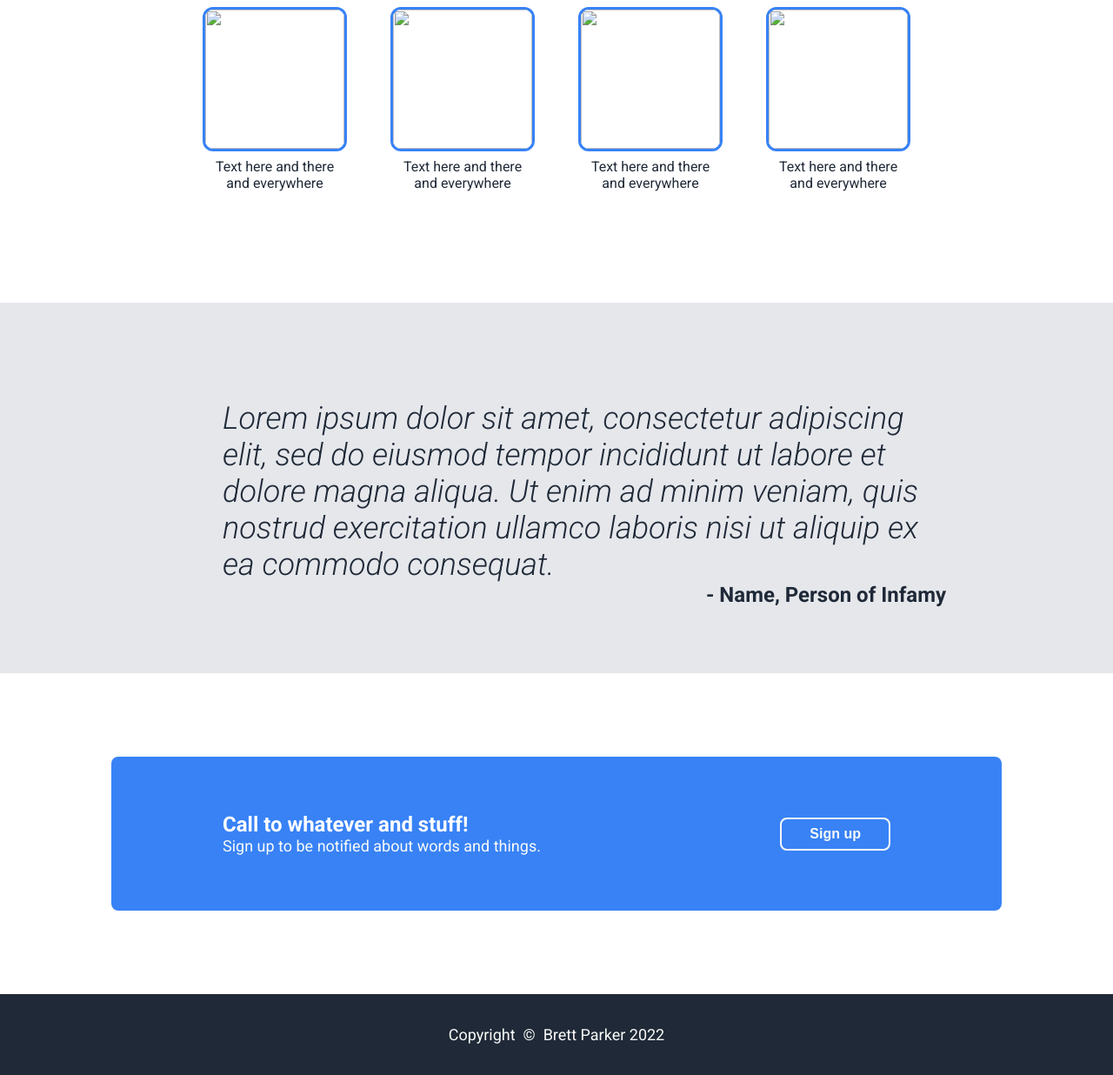
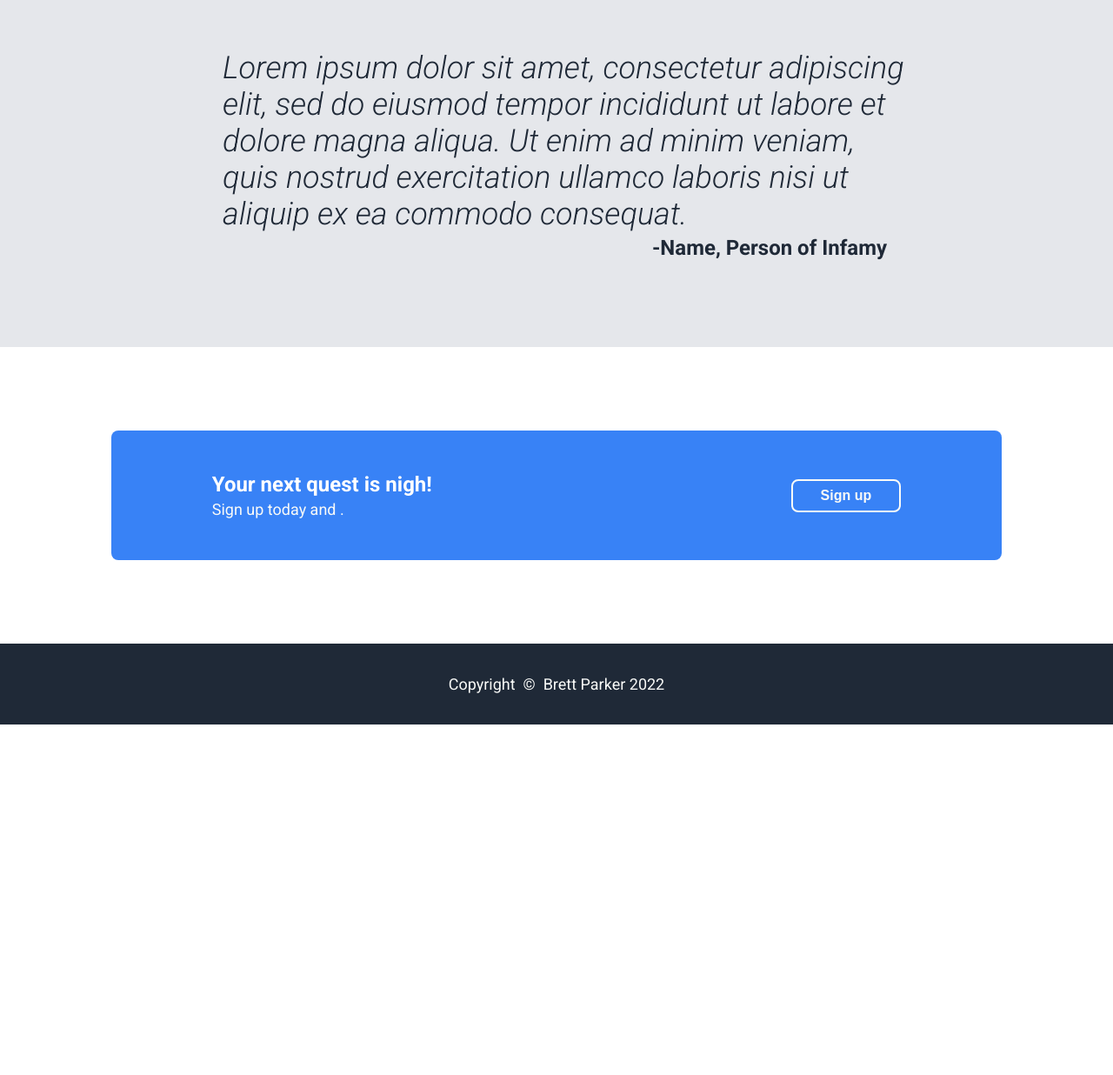
Before and after one commit to absentminded-lich/byte-sized-bulletin-board, a plain HTML site: page index.html in a window 1280 px wide. Shown: the part 434-1670 px from the top of the page at 87% size. After the commit the page ends 1267 px from the top, so only its background shows below. Drawn offline with Linux system fonts and the light colour scheme.

Commit message:
Finalize flex on quote, register, and footer

```diff
--- a/index.html
+++ b/index.html
@@ -11,20 +11,18 @@
     <body>
         <div class="header">
             <div class="header-content">
-                <div class="nav">
-                    <h2>Byte-Sized Bulletin Board</h2>
-                    <div class="nav-links">
+                <div class="header-logo">Byte-Sized Bulletin Board</div>
+                <div class="header-link">
                     <ul>
                     <li><a href=".">Link One</a></li>
                         <li><a href=".">Link Two</a></li>
                         <li><a href=".">Link Three</a></li>
                     </ul>
                 </div>
-                </div>
                 <div class="hero">
                     <div class="hero-desc">
-                        <h1>Hero but a longer name</h1>
-                        <p>Hero description but now with more description and less hero. Or is it less description? I'm honestly not sure.</p>
+                        <div class="hero-main">Hero but a longer name</div>
+                        <div class="hero-second">Hero description but now with more description and less hero. Or is it less description? I'm honestly not sure.</div>
                         <button>Sign up</button>
                     </div>
                     <img src=".">
@@ -33,23 +31,22 @@
         </div>
         <div class="info">
             <div class="info-content">
-                <h2>Some random information.</h2>
+                <div class="info-header">Some random information.</div>
                 <div class="info-container">
-                    <div class="RENAME-ME">
                     <img src=".">
-                        <div class="info-text">Text here and there and everywhere</div>
+                    <div>Text here and there and everywhere</div>
                 </div>
-                    <div class="RENAME-ME">
+                <div class="info-container">
                     <img src=".">
-                        <div class="info-text">Text here and there and everywhere</div>
+                    <div>Text here and there and everywhere</div>
                 </div>
-                    <div class="RENAME-ME">
+                <div class="info-container">
                     <img src=".">
-                        <div class="info-text">Text here and there and everywhere</div>
+                    <div>Text here and there and everywhere</div>
                 </div>
-                    <div class="RENAME-ME">
+                <div class="info-container">
                     <img src=".">
-                        Text here and there and everywhere
+                    <div>Text here and there and everywhere</div>
                 </div>
                 </div>
             </div>
@@ -59,24 +56,18 @@
                 <div class="quote-text">
                     Lorem ipsum dolor sit amet, consectetur adipiscing elit, sed do eiusmod tempor incididunt ut labore et dolore magna aliqua. Ut enim ad minim veniam, quis nostrud exercitation ullamco laboris nisi ut aliquip ex ea commodo consequat.
                 </div>
-                <div class="quotee">
-                    - Name, Person of Infamy
-                </div>
+                <div class="quotee">-Name, Person of Infamy</div>
             </div>
         </div>
         <div class="register">
             <div class="register-content">
-                <div class="register-container">
                 <div class="register-text">
-                        <h2>Call to whatever and stuff!</h2>
-                        <p>Sign up to be notified about words and things.</p>
+                    <div class="register-main">Your next quest is nigh!</div>
+                    <div class="register-second">Sign up today and .</div>
                 </div>
                 <button>Sign up</button>
             </div>
         </div>
-        </div>
-        <div class="footer">
-            Copyright&nbsp;&nbsp;&#169;&nbsp;&nbsp;Brett Parker 2022
-        </div>
+        <div class="footer">Copyright&nbsp;&nbsp;&#169;&nbsp;&nbsp;Brett Parker 2022</div>
     </body>
 </html>
--- a/style.css
+++ b/style.css
@@ -3,14 +3,12 @@ body {
     margin: 0;
     display: flex;
     flex-direction: column;
-    color: #f9faf8;
 }
 a {
     text-decoration: none;
     color: #f9faf8;
 }
 p {
-    font-size: 18px;
     margin: 0;
 }
 button {
@@ -18,21 +16,8 @@ button {
     font-size: 16px;
     padding: 8px 32px;
     border-radius: 8px;
-}
-h1 {
-    font-size: 48px;
-    font-weight: 800;
-    margin: 0;
-}
-h2 {
-    font-size: 36px;
-    font-weight: 800;
-    margin: 0;
-}
-h3 {
-    font-size: 24px;
-    font-weight: 700;
-    margin: 0;
+    background-color: #3882f6;
+    color: #f9faf8;
 }
 ul {
     list-style: none;
@@ -40,29 +25,175 @@ ul {
     padding: 0;
 }
 
+.header {
+    background-color: #1f2937;
+    display: flex;
+    flex-direction: column;
+    align-items: center;
+    padding: 16px 16px 0;
+ }
+
+.info {
+    display: flex;
+    justify-content: center;
+    color: #1f2937;
+}
+
+.quote {
+    background-color: #e5e7eb;
+    color: #1f2937;
+    display: flex;
+    flex-direction: column;
+    align-items: center;
+}
+.quote-content {
+    max-width: 800px;
+    width: 100%;
+
+}
+.quote-text {
+    font-size: 36px;
+    font-weight: 300;
+    font-style: italic;
+    padding-top: 128px;
+    padding-left: 16px;
+}
+.quotee {
+    text-align: right;
+    font-size: 24px;
+    font-weight: 700;
+    padding-top: 4px;
+    padding-bottom: 100px;
+    padding-right: 20px;
+}
+
+.register {
+    display: flex;
+    justify-content: center;
+}
+.register-content {
+    max-width: 1024px;
+    width: 100%;
+    background-color: #3882f6;
+    color: #f9faf8;
+    border-radius: 8px;
+    margin: 96px 0;
+    display: flex;
+    justify-content: space-evenly;
+}
+.register-text {
+    display: flex;
+    flex-direction: column;
+    padding: 48px 0;
+    width: 550px;
+}
+.register-content button {
+    border: 2px solid #f9faf8;
+    align-self: center;
+}
+.register-main {
+    font-size: 24px;
+    color: #ffffff;
+    font-weight: 700;
+    margin-bottom: 4px;
+}
+.register-second {
+    font-size: 18px;
+}
+
+.footer {
+    background-color: #1f2937;
+    color: #f9faf8;
+    font-size: 18px;
+    text-align: center;
+    padding: 36px;
+}
+/*
+
+.hero-main {
+    font-size: 48px;
+    font-weight: 800;
+    color: #f9faf8;
+}
+.hero-second,
+.header-link {
+    font-size: 18px;
+    color: #e5e7eb;
+}
+.header-content,
+.register-content {
+    max-width: 1024px;
+    width: 100%;
+}
+
+.header ul {
+    display: flex;
+    gap: 24px;
+}
+.header-logo {
+    font-size: 24px;
+    color: #f9faf8;
+}
+
+
+.info img {
+    width: 160px;
+    height: 160px;
+    border: 3px solid #3882f6;
+    border-radius: 12px;
+    margin-bottom: 8px;
+}
+.info-content {
+    max-width: 800px;
+    width: 100%;
+    display: flex;
+    flex-direction: column;
+    align-items: center;
+}
+.info-header {
+    font-size: 36px;
+    font-weight: 800;
+    color: #1f2937;
+    margin-top: 48px;
+    margin-bottom: 48px;
+}
+.info-container {
+    display: flex;
+    justify-content: space-between;
+    width: 100%;
+    flex-wrap: wrap;
+    margin-bottom: 128px;
+}
+.RENAME-ME {
+    max-width: 160px;
+    text-align: center;
+    color: #1f2937;
+}
+
+
+
+
+
+
+
+
+
+
+.btn-bg,
+.register {
+    background: #3882f6;
+}
+
+
+
+
+
 .header,
 .footer {
     background-color: #1f2937;
     color: #f9faf8;
 }
-.header-content,
-.info-content,
-.quote-content,
-.register-content {
-    max-width: 1024px;
-    width: 100%;
-}
 
-.header {
-    display: flex;
-    flex-direction: column;
-    align-items: center;
-    padding: 16px 16px 0;
-}
-.header ul {
-    display: flex;
-    gap: 24px;
-}
 
 .nav {
     display: flex;
@@ -92,111 +223,9 @@ ul {
     margin-top: 12px;
     align-self: flex-start;
 }
-/*.hero img {
 
-}*/
-
-.info {
-    display: flex;
-    justify-content: center;
-}
-.info h2 {
-    color: #1f2937;
-    text-align: center;
-    padding: 24px 0;
-}
-.info img {
-    width: 160px;
-    height: 160px;
-    border: 3px solid #3882f6;
-    border-radius: 12px;
-}
-.info-content {
-    display: flex;
-    flex-direction: column;
-    align-items: center;
-    justify-content: space-between;
-    padding-bottom: 128px;
-}
-.info-container {
-    display: flex;
-    justify-items: center;
-    justify-content: center;
-    flex-wrap: wrap;
-    gap: 56px;
-}
-.RENAME-ME {
-    display: flex;
-    flex-direction: column;
-    align-items: center;
-    max-width: 160px;
-    text-align: center;
-    color: #1f2937;
-    gap: 8px;
-}
-
-.quote {
-    color: #1f2937;
-    background-color: #e5e7eb;
-    display: flex;
-    flex-direction: column;
-    align-items: center;
-    padding: 16px;
-}
-.quote-content {
-    display: flex;
-    flex-direction: column;
-    align-items: center;
-    justify-content: space-between;
-    padding: 96px 0 60px 0;
-}
-.quote-text {
-    font-size: 36px;
-    font-weight: 300;
-    font-style: italic;
-    padding-left: 128px;
-    padding-right: 64px;
-}
-.quotee {
-    text-align: right;
-    font-size: 24px;
-    font-weight: 700;
-    padding-right: 128px;
-    width: 100%;
-}
-
-.register {
-    display: flex;
-    justify-content: center;
-}
-.register h2 {
-    font-size: 24px;
-    color: #ffffff;
-    font-weight: 700;
-}
-.register button {
-    color: #f9faf8;
-    background-color: #3882f6;
-    border: 2px solid #f9faf8;
-    align-self: center;
-}
-.register-content {
-    background-color: #3882f6;
-    border: #3882f6;
-    border-radius: 8px;
-    color: #f9faf8;
-    margin: 96px 0;
-}
 .register-container {
     display: flex;
     justify-content: space-between;
     padding: 64px 128px;
-}
-
-.footer {
-    font-size: 18px;
-    display: flex;
-    justify-content: center;
-    align-content: center;
-    padding: 36px;
-}
+}*/
```
Lines whose indentation alone changed are shown as unchanged.
